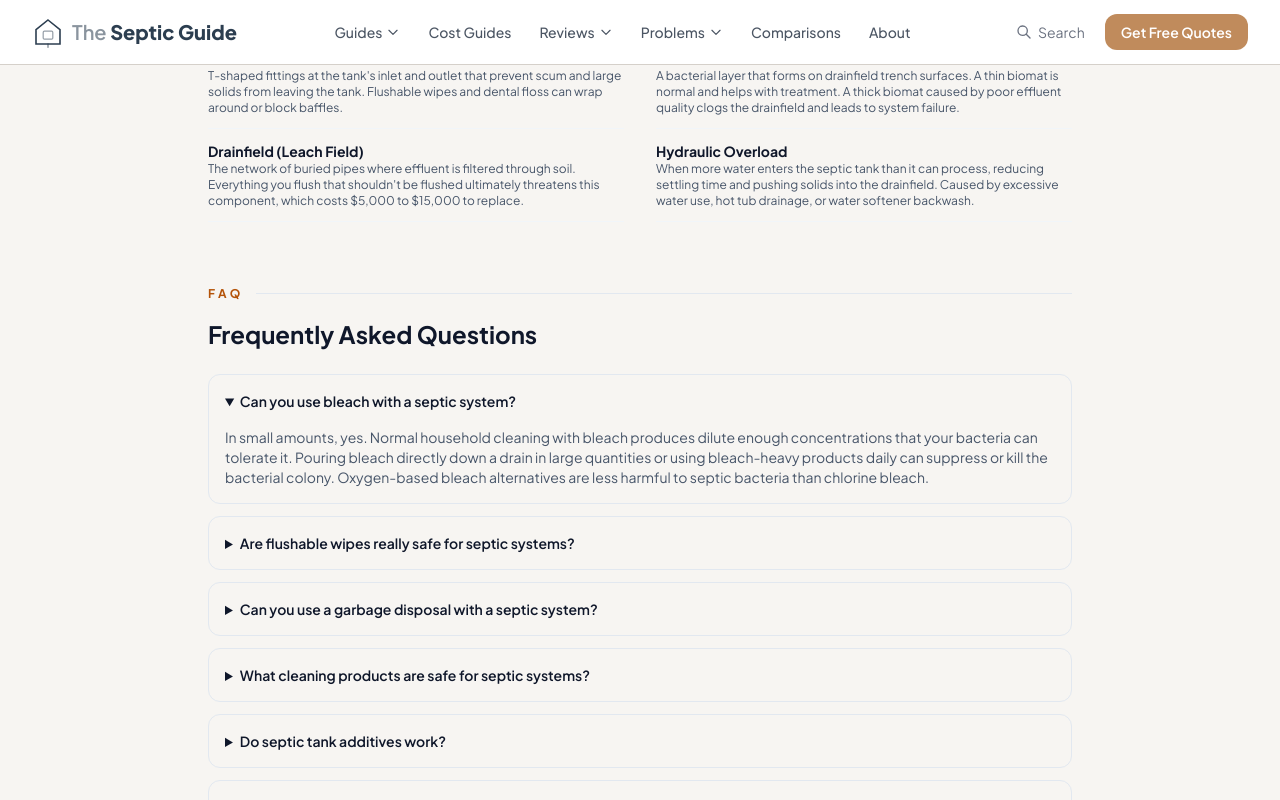
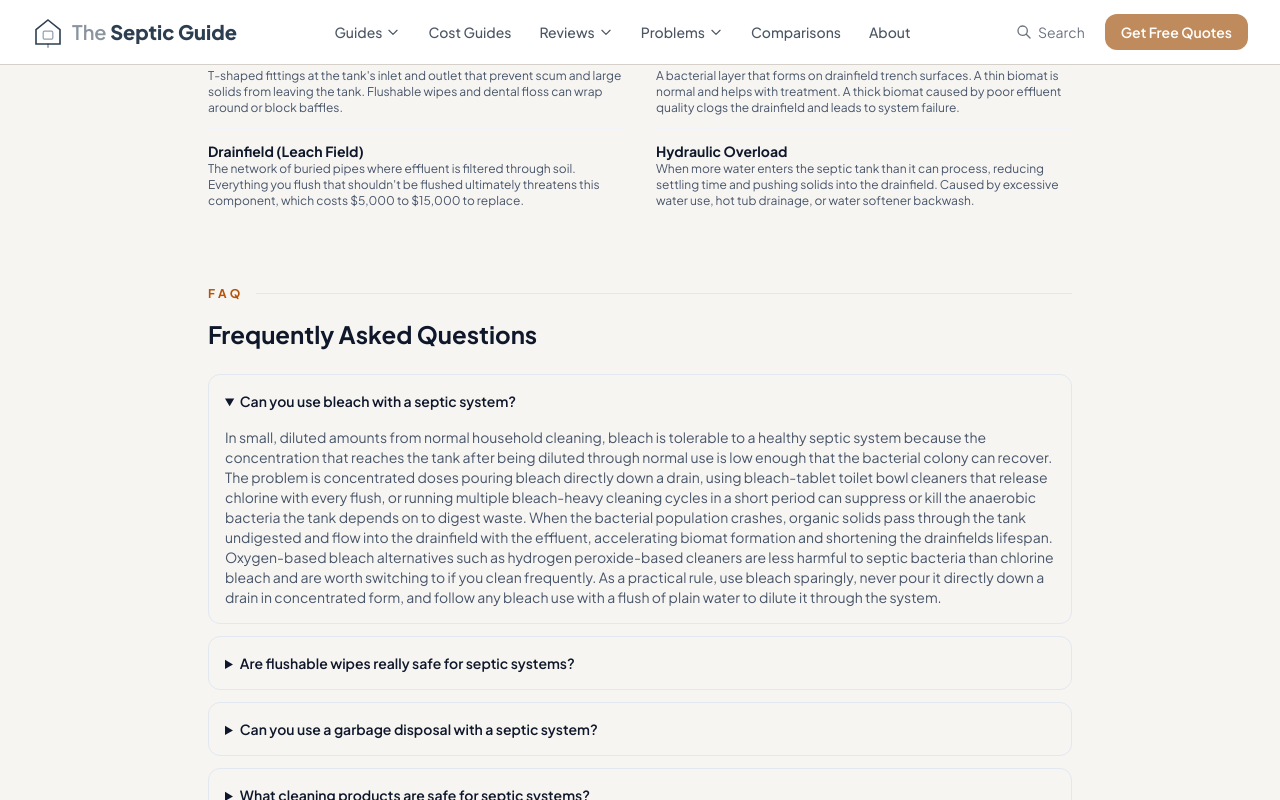
Before and after one commit to thebasementguide2026/theseptic.guide-, a Next.js app: page /articles/what-can-cannot-flush-septic-system in a window 1280 px wide. Both pictures are taken after a click on the heading "Can you use bleach with a septic system?". Shown: the part 6522-7322 px from the top of the page. Built offline with nearby package versions, Linux system fonts and the light colour scheme.

Commit message:
Expand FAQ answers with detailed content in schema and visible sections

```diff
--- a/app/articles/what-can-cannot-flush-septic-system/page.tsx
+++ b/app/articles/what-can-cannot-flush-septic-system/page.tsx
@@ -18,7 +18,7 @@ const faqSchema = {
       name: 'Can you use bleach with a septic system?',
       acceptedAnswer: {
         '@type': 'Answer',
-        text: 'In small amounts, yes. Normal household cleaning with bleach produces dilute enough concentrations that your bacteria can tolerate it. Pouring bleach directly down a drain in large quantities or using bleach-heavy products daily can suppress or kill the bacterial colony. Oxygen-based bleach alternatives are less harmful to septic bacteria than chlorine bleach.',
+        text: 'In small, diluted amounts from normal household cleaning, bleach is tolerable to a healthy septic system because the concentration that reaches the tank after being diluted through normal use is low enough that the bacterial colony can recover. The problem is concentrated doses pouring bleach directly down a drain, using bleach-tablet toilet bowl cleaners that release chlorine with every flush, or running multiple bleach-heavy cleaning cycles in a short period can suppress or kill the anaerobic bacteria the tank depends on to digest waste. When the bacterial population crashes, organic solids pass through the tank undigested and flow into the drainfield with the effluent, accelerating biomat formation and shortening the drainfields lifespan. Oxygen-based bleach alternatives such as hydrogen peroxide-based cleaners are less harmful to septic bacteria than chlorine bleach and are worth switching to if you clean frequently. As a practical rule, use bleach sparingly, never pour it directly down a drain in concentrated form, and follow any bleach use with a flush of plain water to dilute it through the system.',
       },
     },
     {
@@ -26,7 +26,7 @@ const faqSchema = {
       name: 'Are flushable wipes really safe for septic systems?',
       acceptedAnswer: {
         '@type': 'Answer',
-        text: 'No. Despite the marketing, flushable wipes do not break down in septic tanks within any useful timeframe. They accumulate, clump, and clog. Multiple consumer agencies and wastewater utilities have tested these products and found that they retain their structure for months. Throw them in the trash, not the toilet.',
+        text: 'No, and the label is one of the most consistently misleading claims in household product marketing. Independent testing by consumer agencies, wastewater utilities, and university researchers has repeatedly found that so-called flushable wipes retain their structural integrity for months inside septic tanks, far longer than the minutes it takes for standard toilet paper to dissolve. They accumulate in the tank, clump together, wrap around pump impellers in mound and ATU systems, clog baffles, and eventually create blockages in the pipes between the house and the tank. The FTC has taken action against wipe manufacturers for misleading flushable claims, and multiple municipalities have banned flushable wipe marketing entirely. The correct disposal method for all wipes, regardless of what the label says, is the trash. If you use wipes regularly and have a septic system, switching to a bidet attachment eliminates the problem entirely without any ongoing product cost.',
       },
     },
     {
@@ -42,7 +42,7 @@ const faqSchema = {
       name: 'What cleaning products are safe for septic systems?',
       acceptedAnswer: {
         '@type': 'Answer',
-        text: 'Most standard household cleaners in normal quantities are fine. Look for septic-safe or biodegradable on the label. Avoid chemical drain cleaners, heavy bleach products, and anything marketed as antibacterial. Vinegar, baking soda, and castile soap are the safest options.',
+        text: 'Most standard household cleaners used in normal quantities are tolerable to a healthy septic system because they reach the tank in diluted form through normal use. The safest options are products labeled septic-safe or biodegradable, liquid dish soap and hand soap in normal amounts, white vinegar and baking soda which handle most cleaning tasks without any bacterial risk, and castile soap-based products. Products to avoid or minimize include anything with antibacterial claims as the active ingredients are specifically designed to kill bacteria, chemical drain cleaners containing sulfuric acid or sodium hydroxide which sterilize the tank on contact, products with high chlorine bleach concentrations used in large amounts or daily, and automatic toilet bowl cleaners that release antimicrobial chemicals with every flush. Powdered laundry detergents can contain clay and calcium carbonate fillers that add to the sludge layer and are worth replacing with liquid detergents for septic use. See our best septic-safe cleaning products guide and best septic-safe laundry detergent guide for specific product recommendations.',
       },
     },
     {
@@ -404,11 +404,11 @@ export default function WhatCanCannotFlushSeptic() {
           <div className='space-y-3'>
             <details className='border border-slate-200 rounded-lg group'>
               <summary className='p-4 font-semibold text-slate-900 text-sm cursor-pointer hover:bg-slate-50 rounded-lg'>Can you use bleach with a septic system?</summary>
-              <div className='px-4 pb-4 text-slate-600 text-sm'>In small amounts, yes. Normal household cleaning with bleach produces dilute enough concentrations that your bacteria can tolerate it. Pouring bleach directly down a drain in large quantities or using bleach-heavy products daily can suppress or kill the bacterial colony. Oxygen-based bleach alternatives are less harmful to septic bacteria than chlorine bleach.</div>
+              <div className='px-4 pb-4 text-slate-600 text-sm'>In small, diluted amounts from normal household cleaning, bleach is tolerable to a healthy septic system because the concentration that reaches the tank after being diluted through normal use is low enough that the bacterial colony can recover. The problem is concentrated doses pouring bleach directly down a drain, using bleach-tablet toilet bowl cleaners that release chlorine with every flush, or running multiple bleach-heavy cleaning cycles in a short period can suppress or kill the anaerobic bacteria the tank depends on to digest waste. When the bacterial population crashes, organic solids pass through the tank undigested and flow into the drainfield with the effluent, accelerating biomat formation and shortening the drainfields lifespan. Oxygen-based bleach alternatives such as hydrogen peroxide-based cleaners are less harmful to septic bacteria than chlorine bleach and are worth switching to if you clean frequently. As a practical rule, use bleach sparingly, never pour it directly down a drain in concentrated form, and follow any bleach use with a flush of plain water to dilute it through the system.</div>
             </details>
             <details className='border border-slate-200 rounded-lg group'>
               <summary className='p-4 font-semibold text-slate-900 text-sm cursor-pointer hover:bg-slate-50 rounded-lg'>Are flushable wipes really safe for septic systems?</summary>
-              <div className='px-4 pb-4 text-slate-600 text-sm'>No. Despite the marketing, flushable wipes do not break down in septic tanks within any useful timeframe. They accumulate, clump, and clog. Multiple consumer agencies and wastewater utilities have tested these products and found that they retain their structure for months. Throw them in the trash, not the toilet.</div>
+              <div className='px-4 pb-4 text-slate-600 text-sm'>No, and the label is one of the most consistently misleading claims in household product marketing. Independent testing by consumer agencies, wastewater utilities, and university researchers has repeatedly found that so-called flushable wipes retain their structural integrity for months inside septic tanks, far longer than the minutes it takes for standard toilet paper to dissolve. They accumulate in the tank, clump together, wrap around pump impellers in mound and ATU systems, clog baffles, and eventually create blockages in the pipes between the house and the tank. The FTC has taken action against wipe manufacturers for misleading flushable claims, and multiple municipalities have banned flushable wipe marketing entirely. The correct disposal method for all wipes, regardless of what the label says, is the trash. If you use wipes regularly and have a septic system, switching to a bidet attachment eliminates the problem entirely without any ongoing product cost.</div>
             </details>
             <details className='border border-slate-200 rounded-lg group'>
               <summary className='p-4 font-semibold text-slate-900 text-sm cursor-pointer hover:bg-slate-50 rounded-lg'>Can you use a garbage disposal with a septic system?</summary>
@@ -416,7 +416,7 @@ export default function WhatCanCannotFlushSeptic() {
             </details>
             <details className='border border-slate-200 rounded-lg group'>
               <summary className='p-4 font-semibold text-slate-900 text-sm cursor-pointer hover:bg-slate-50 rounded-lg'>What cleaning products are safe for septic systems?</summary>
-              <div className='px-4 pb-4 text-slate-600 text-sm'>Most standard household cleaners in normal quantities are fine. Look for septic-safe or biodegradable on the label. Avoid chemical drain cleaners, heavy bleach products, and anything marketed as antibacterial. Vinegar, baking soda, and castile soap are the safest options.</div>
+              <div className='px-4 pb-4 text-slate-600 text-sm'>Most standard household cleaners used in normal quantities are tolerable to a healthy septic system because they reach the tank in diluted form through normal use. The safest options are products labeled septic-safe or biodegradable, liquid dish soap and hand soap in normal amounts, white vinegar and baking soda which handle most cleaning tasks without any bacterial risk, and castile soap-based products. Products to avoid or minimize include anything with antibacterial claims as the active ingredients are specifically designed to kill bacteria, chemical drain cleaners containing sulfuric acid or sodium hydroxide which sterilize the tank on contact, products with high chlorine bleach concentrations used in large amounts or daily, and automatic toilet bowl cleaners that release antimicrobial chemicals with every flush. Powdered laundry detergents can contain clay and calcium carbonate fillers that add to the sludge layer and are worth replacing with liquid detergents for septic use. See our best septic-safe cleaning products guide and best septic-safe laundry detergent guide for specific product recommendations.</div>
             </details>
             <details className='border border-slate-200 rounded-lg group'>
               <summary className='p-4 font-semibold text-slate-900 text-sm cursor-pointer hover:bg-slate-50 rounded-lg'>Do septic tank additives work?</summary>
```
